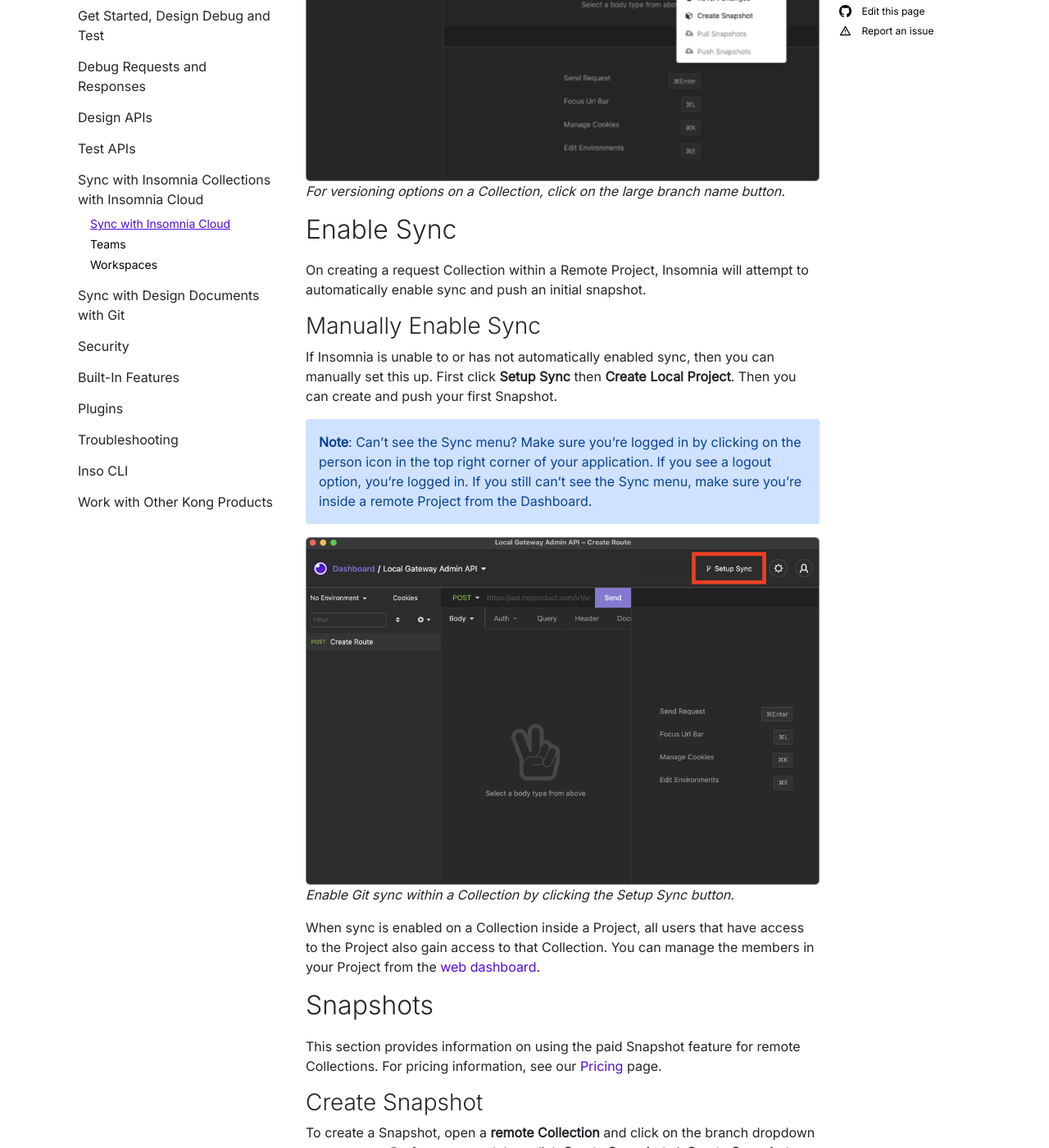
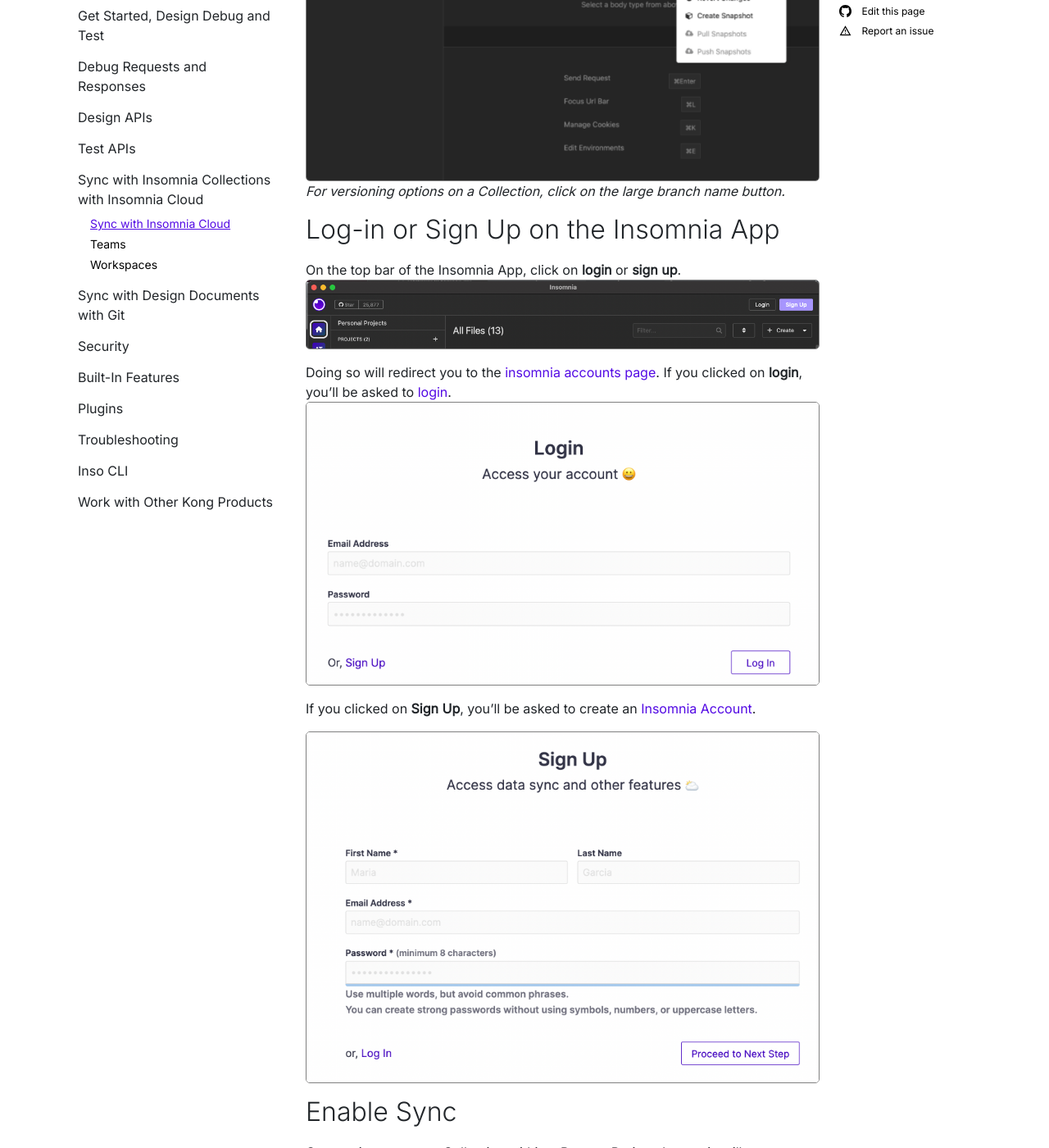
Before and after one commit to Kong/insomnia-docs, a Jekyll site: the page built from docs/insomnia/insomnia-sync.md, in a window 1280 px wide and 1400 px high, scrolled down 867 px. Shown: the whole window at 82% size. Built offline with Jekyll 4.4.1, drawn with Linux system fonts in a browser that asks for light colours; comment, search, counter and statistics services are not loaded.

Commit message:
Add sign up/ login instructions

```diff
--- a/docs/insomnia/insomnia-sync.md
+++ b/docs/insomnia/insomnia-sync.md
@@ -23,6 +23,17 @@
 
 ![With a paid subscription, click on the large branch name button within a Collection.](/assets/images/version-control.png)
 _For versioning options on a Collection, click on the large branch name button._
+
+## Log-in or Sign Up on the Insomnia App
+On the top bar of the Insomnia App, click on **login** or **sign up**.
+![Click on login or sign up](/assets/images/login-signup.png)
+
+Doing so will redirect you to the [insomnia accounts page](https://app.insomnia.rest/).  If you clicked on **login**, you'll be asked to [login](https://app.insomnia.rest/app/login/).
+![Login page on insomnia.rest](/assets/images/insomnia-rest-login.png)
+
+If you clicked on **Sign Up**, you'll be asked to create an [Insomnia Account](https://app.insomnia.rest/app/signup/).
+
+![Sign Up page on insomnia.rest](/assets/images/insomnia-rest-signup.png)
 
 ## Enable Sync
 
```
Also changed, not shown: docs/insomnia/get-started.md (+1 -1 lines).
